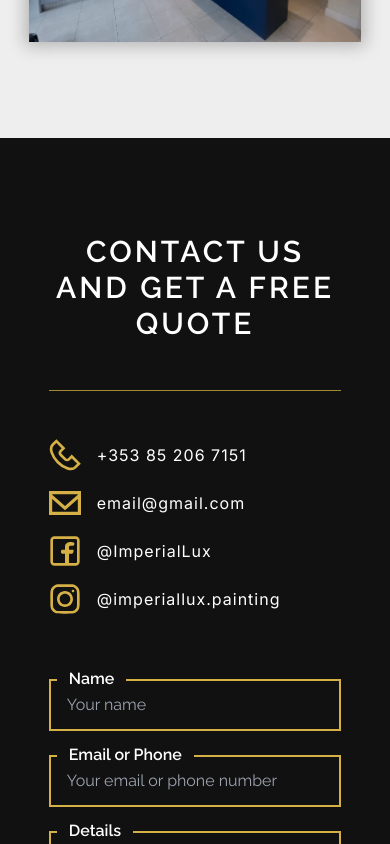
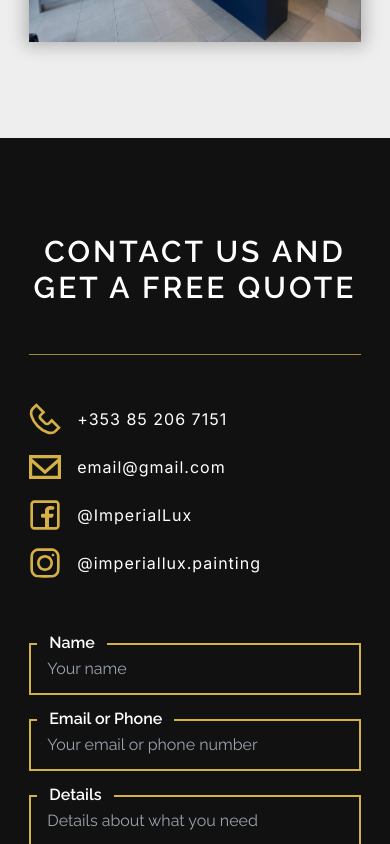
Before and after one commit to poofy25/imperial-lux, a Next.js app: page / in a window 390 px wide. Shown: the part 4700-5544 px from the top of the page. Built offline with nearby package versions, Linux system fonts and the light colour scheme.

Commit message:
mobile responsive

```diff
--- a/src/components/ContactsSection/Contacts.jsx
+++ b/src/components/ContactsSection/Contacts.jsx
@@ -11,7 +11,7 @@ import ContactsForm from './ContactsForm'
 
 export default function ContactsSection () {
     return (
-        <section id='contacts' className="flex flex-col h-fit gap-12 items-center px-[12.5vw] py-24 scroll-mt-[80px]">
+        <section id='contacts' className="flex flex-col h-fit gap-12 items-center  px-[7.5vw] md:px-[12.5vw] py-24 scroll-mt-[80px]">
         <h2 className="text-4xl font-semibold text-center tracking-[3px]">CONTACT US AND GET A FREE QUOTE</h2>
         <div className="w-full h-[1px] bg-complimentary opacity-75"></div>
 
```
